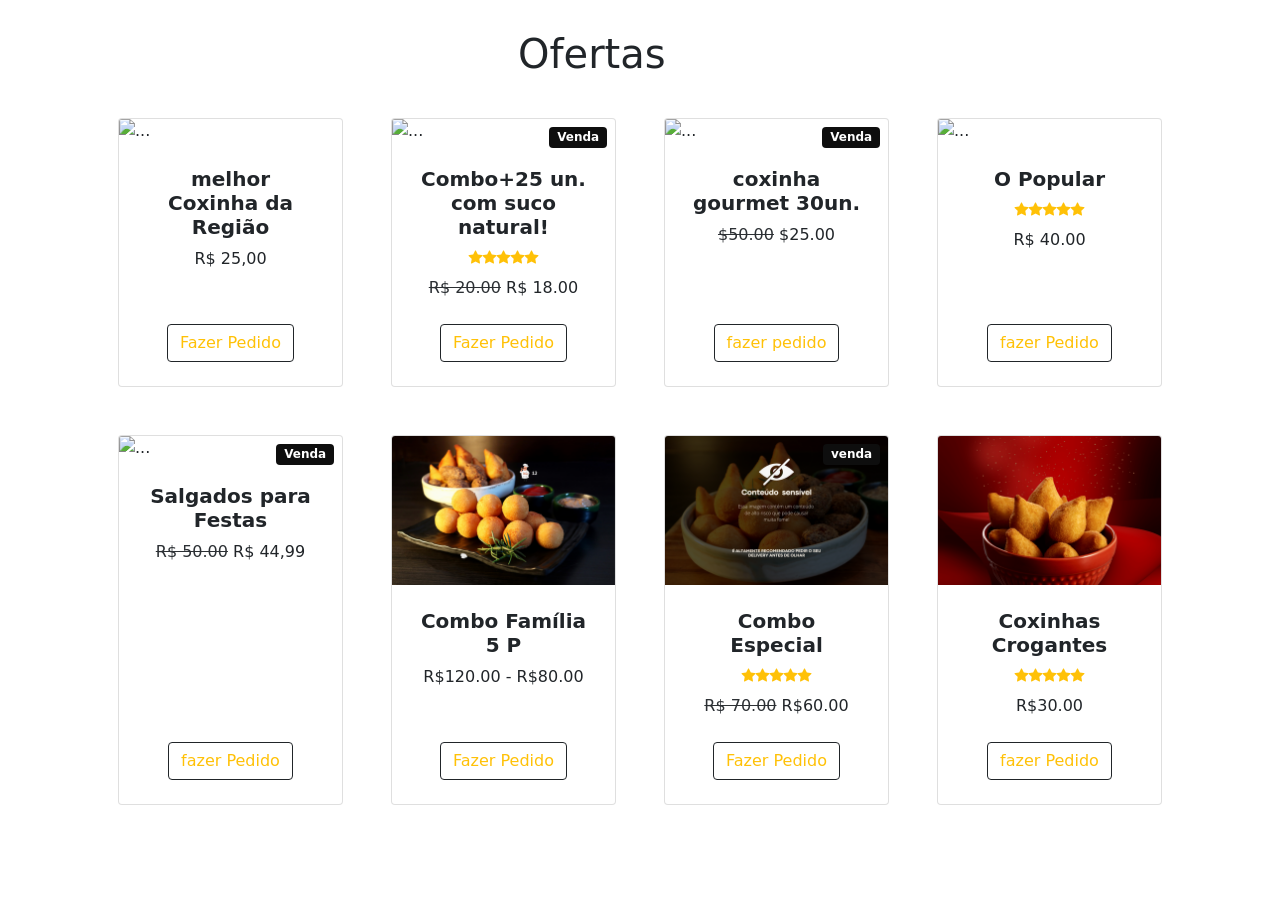
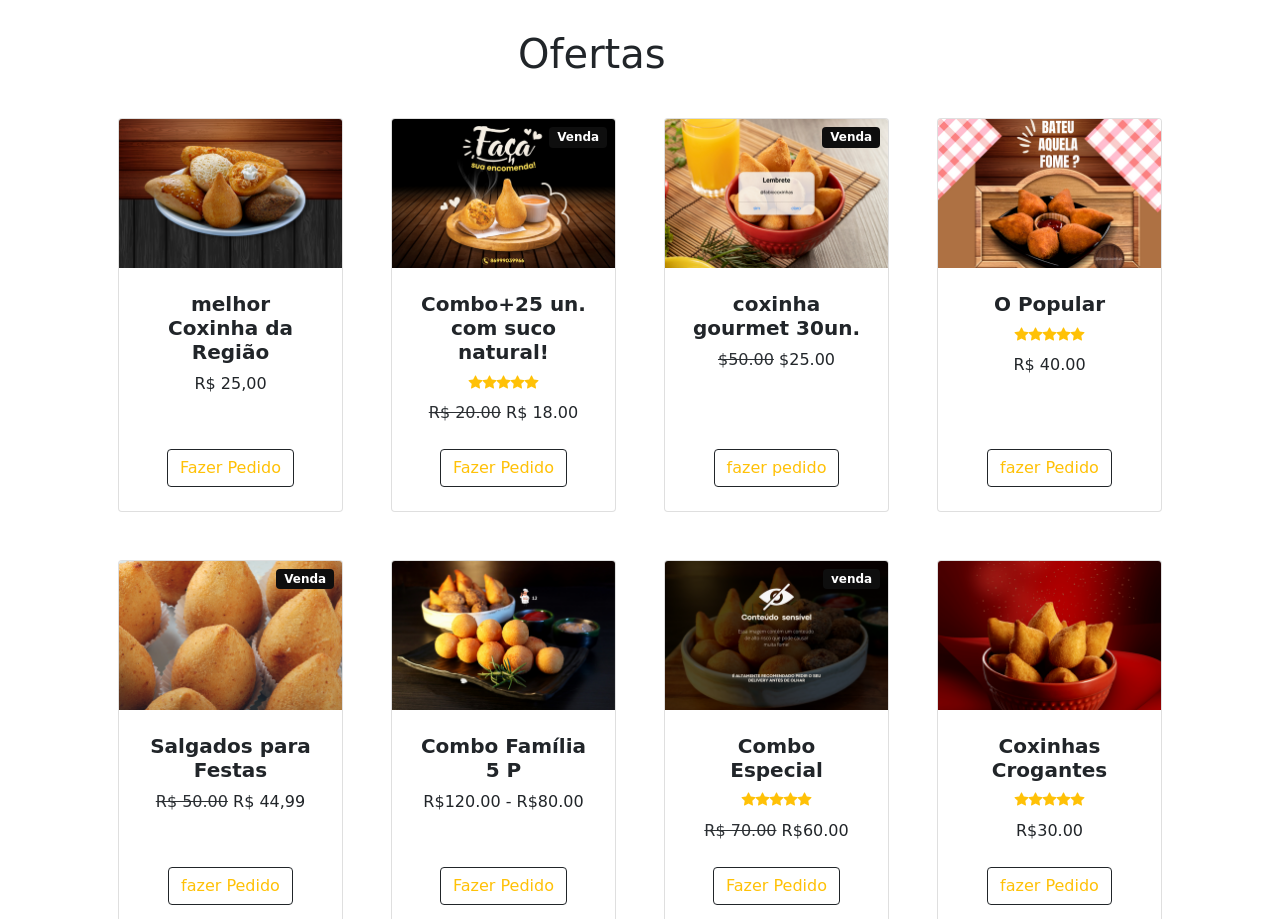
Before and after one commit to fabiodevfulls/site-cocxinha, a plain HTML site: page index.html in a window 1280 px wide. Shown: the part 1367-2286 px from the top of the page. Drawn offline with nearby package versions, Linux system fonts and the light colour scheme; files that its build step writes are made by us from their sources; files whose address does not match are found by name.

Commit message:
Update index.html

```diff
--- a/index.html
+++ b/index.html
@@ -113,7 +113,7 @@
                 <div class="card h-100">
                     <!-- Product image-->
                     <img class="card-img-top"
-                        src="./assets/img/ofertas/Faça sua encomenda Coxinha Moderno e Colorido Post para Instagram (450 × 300 px).png"
+                        src="./assets/img/ofertas/8.png"
                         alt="..." />
                     <!-- Product details-->
                     <div class="card-body p-4">
@@ -137,7 +137,7 @@
                     </div>
                     <!-- Product image-->
                     <img class="card-img-top"
-                        src="./assets/img/ofertas/Post salgados para festa, salgadinhos coxinha (450 × 300 px) (1).png"
+                        src="./assets/img/ofertas/1.png"
                         alt="..." />
                     <!-- Product details-->
                     <div class="card-body p-4">
@@ -170,7 +170,7 @@
                     </div>
                     <!-- Product image-->
                     <img class="card-img-top"
-                        src="./assets/img/ofertas/Post salgados para festa, salgadinhos coxinha (450 × 300 px).png"
+                        src="./assets/img/ofertas/2.png"
                         alt="..." />
                     <!-- Product details-->
                     <div class="card-body p-4">
@@ -192,7 +192,7 @@
                 <div class="card h-100">
                     <!-- Product image-->
                     <img class="card-img-top"
-                        src="./assets/img/ofertas/Post salgados para festa, salgadinhos coxinha (Story do Instagram) (450 × 300 px) (1).png"
+                        src="./assets/img/ofertas/3.png"
                         alt="..." />
                     <!-- Product details-->
                     <div class="card-body p-4">
@@ -224,7 +224,7 @@
                     </div>
                     <!-- Product image-->
                     <img class="card-img-top"
-                        src="./assets/img/ofertas/Post salgados para festa, salgadinhos coxinha (Story do Instagram) (450 × 300 px) (2).png"
+                        src="./assets/img/ofertas/4.png"
                         alt="..." />
                     <!-- Product details-->
                     <div class="card-body p-4">
```
